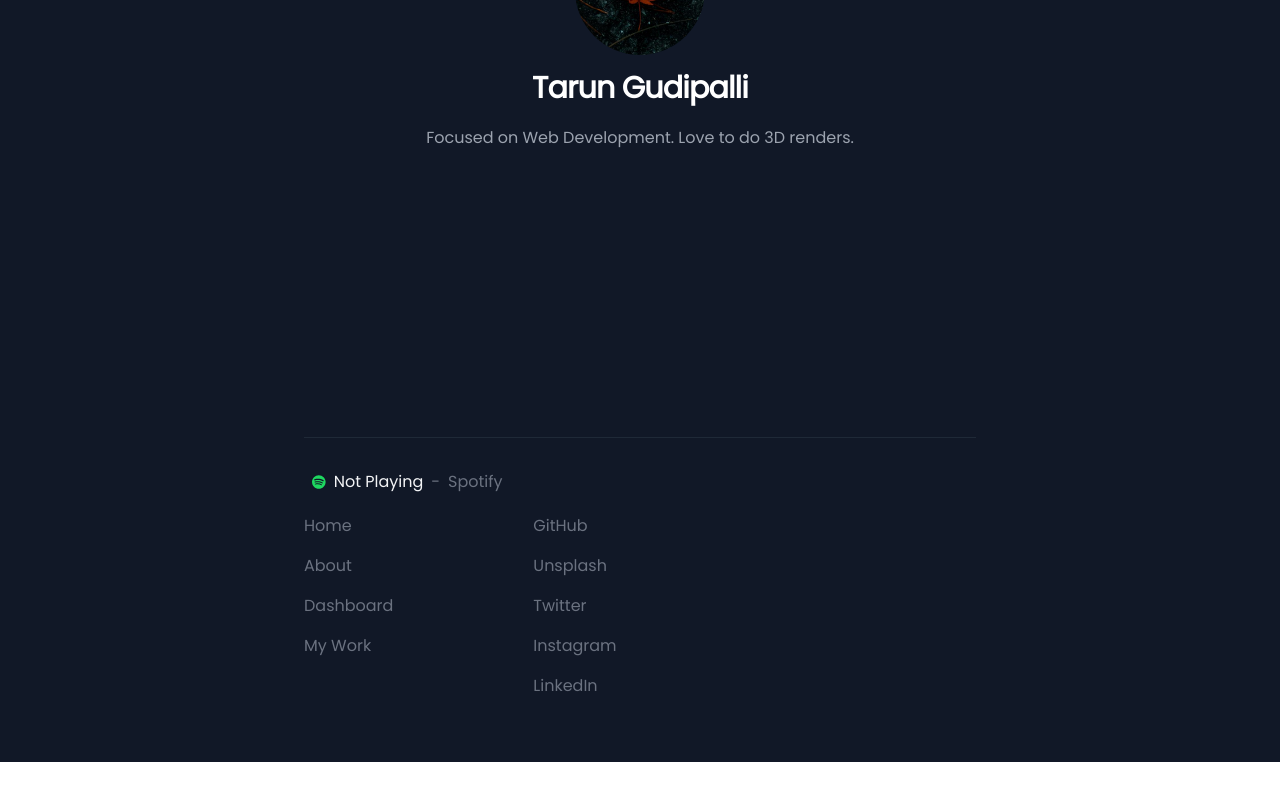
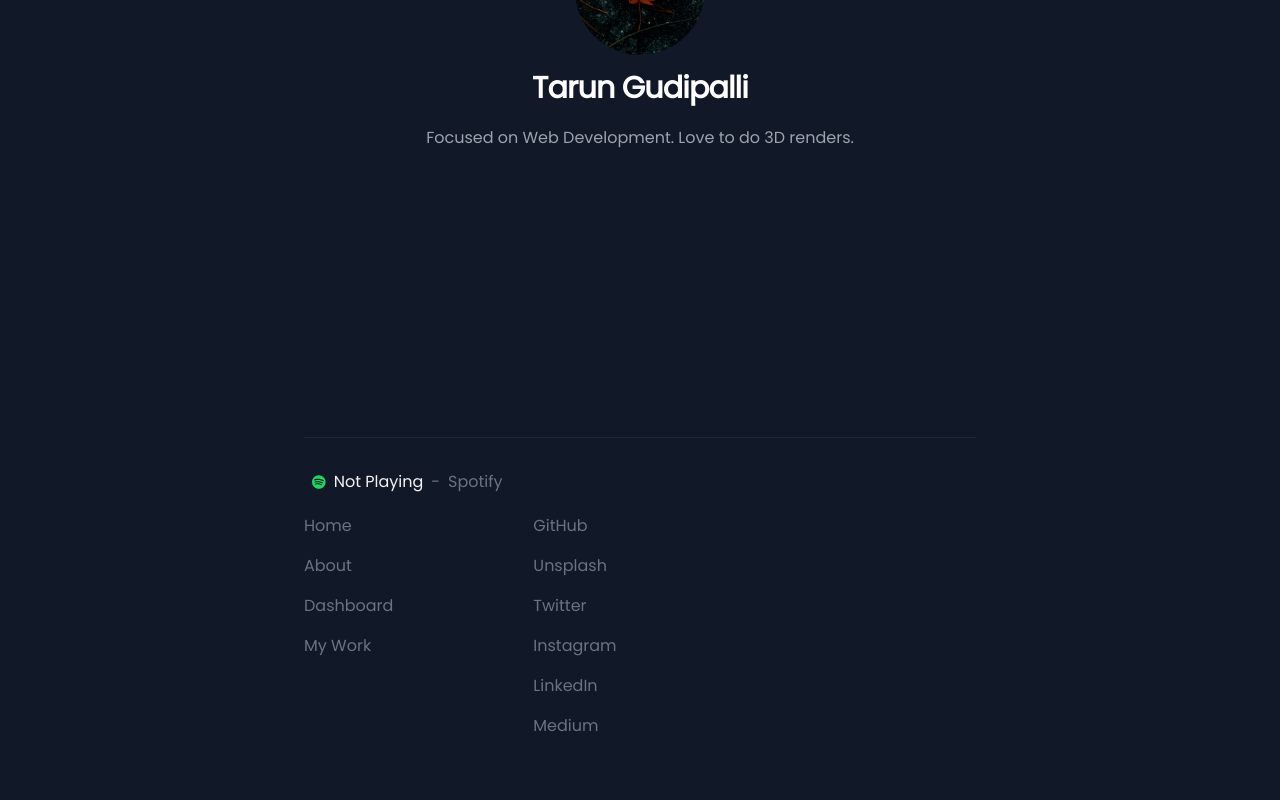
Before and after one commit to IamTarunG/personal-website, a Next.js app: page / in a window 1280 px wide. Shown: the part 443-1243 px from the top of the page. Before the commit the page ends 1205 px from the top, so only its background shows below. Built offline with nearby package versions, Linux system fonts and the light colour scheme; no server answers.

Commit message:
Update Footer.js

```diff
--- a/components/Footer.js
+++ b/components/Footer.js
@@ -55,6 +55,11 @@ function Footer() {
                             LinkedIn
                         </a>
                     </Link>
+                    <Link href="https://medium.com/@tarungudipalli">
+                        <a className="text-gray-500 hover:text-gray-600 transition" target={"_blank"}>
+                            Medium
+                        </a>
+                    </Link>
                 </div>
             </main>
         </footer>
```
